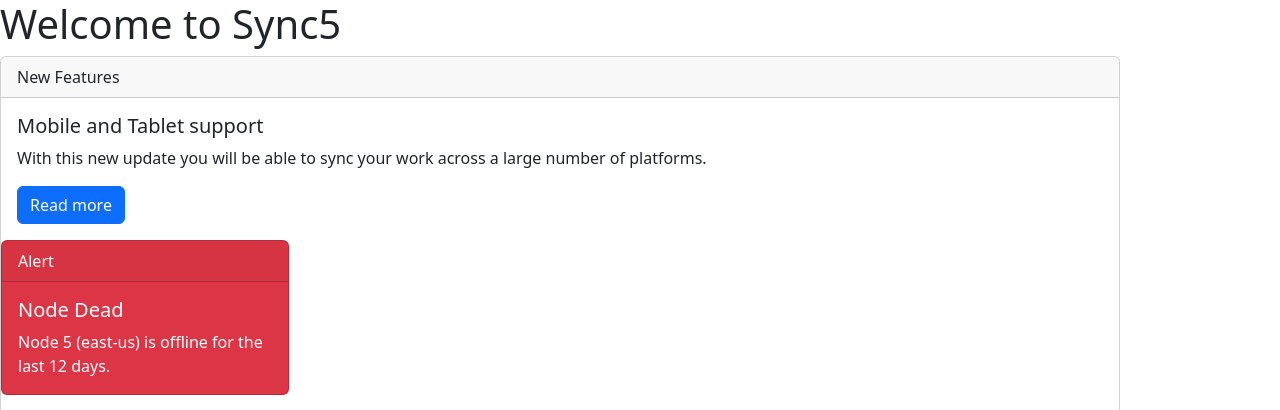
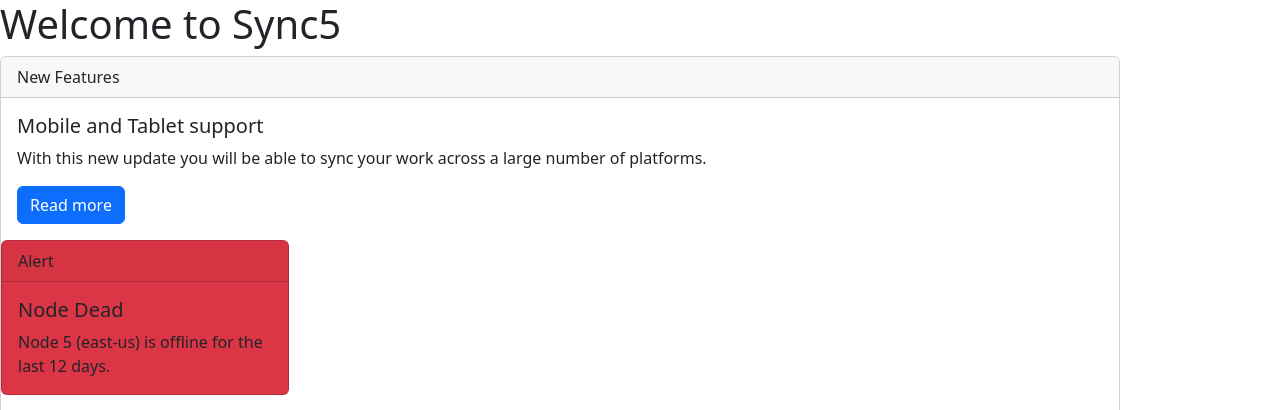
Before and after one commit to acciojob/bootstrap-card-suyash1702, a website: page main.html in a window 1280 px wide. Shown: the top 410 px of the page. Drawn offline with nearby package versions, Linux system fonts and the light colour scheme.

Commit message:
created a submission

```diff
--- a/main.html
+++ b/main.html
@@ -19,7 +19,7 @@
 			    <p class="card-text">With this new update you will be able to sync your work across a large number of platforms.</p>
 			    <a href="#" class="btn btn-primary">Read more</a>
 			  </div>
-				<div class="card text-bg-danger mb-3" style="max-width: 18rem;">
+				<div class="card bg-danger mb-3" style="max-width: 18rem;">
 				  <div class="card-header">Alert</div>
 				  <div class="card-body">
 				    <h5 class="card-title">Node Dead</h5>
```
